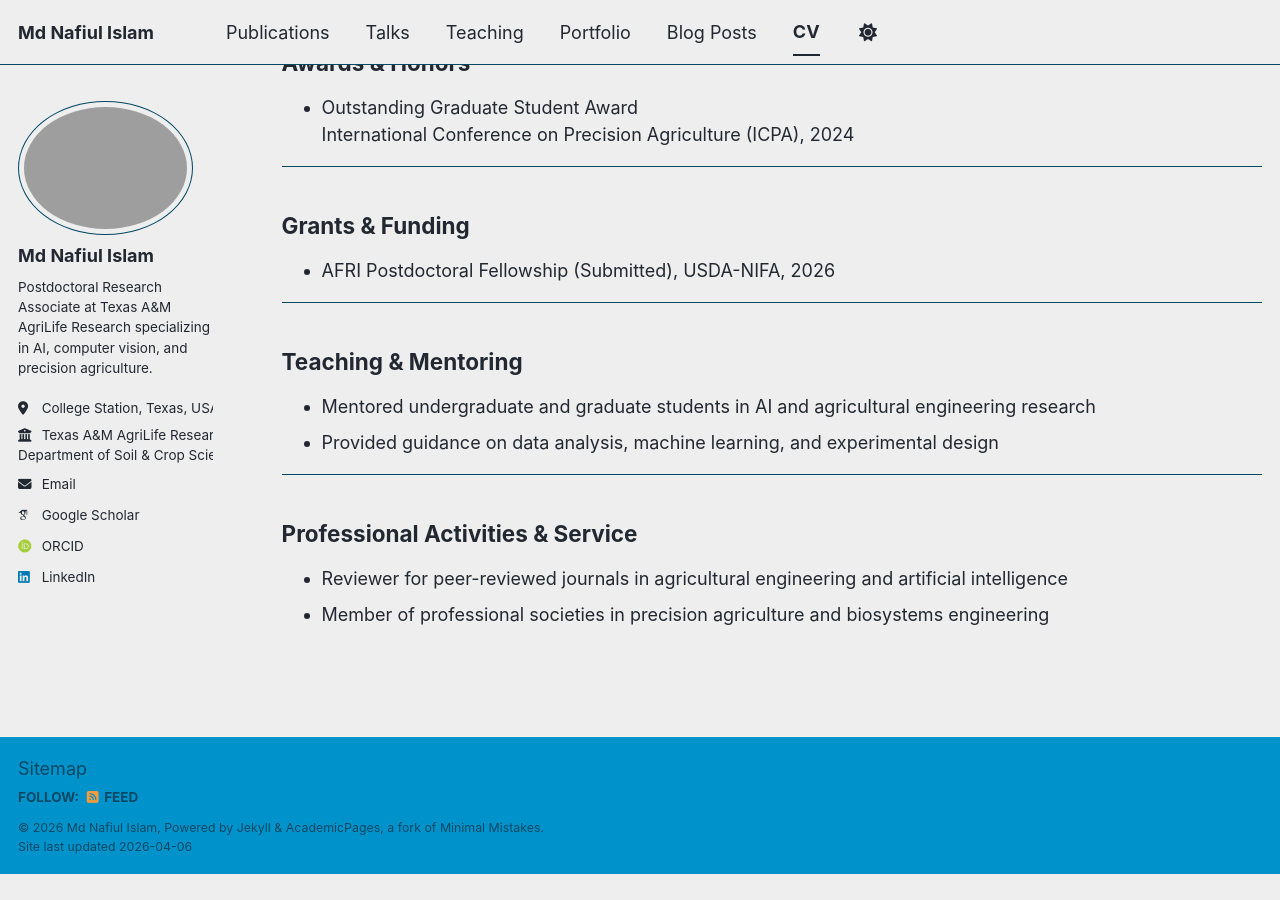
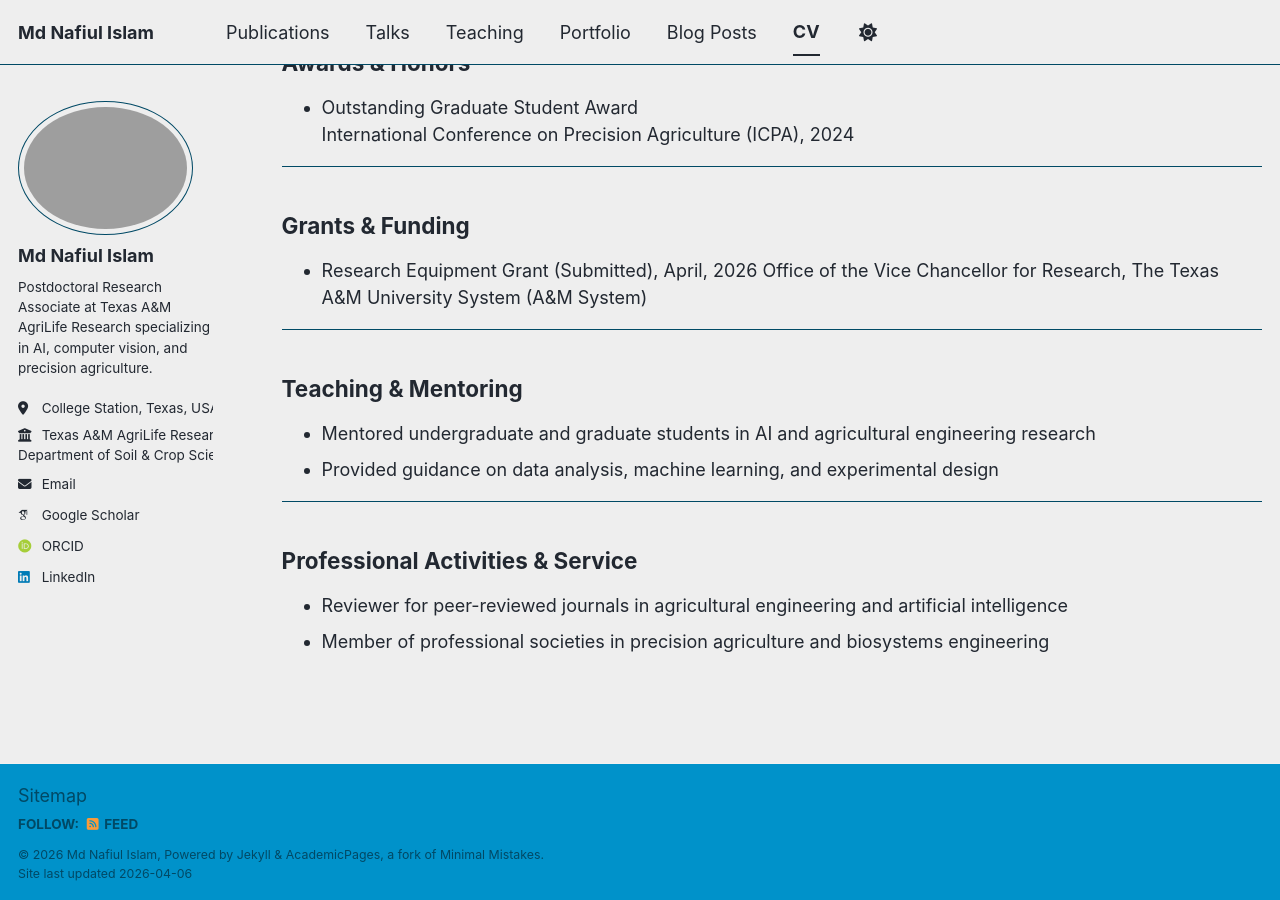
Before and after one commit to NafiulIslamBD/nafiul_islam_precision_agriculture_HSTU_CNU_UTK.github.io, a Jekyll site: the page built from _pages/cv.md, in a window 1280 px wide and 900 px high, scrolled down 3396 px. Built offline with Jekyll 4.4.1, drawn with Linux system fonts in a browser that asks for light colours; some web fonts are replaced; a script bundle is joined from its source files by our own code; library files that are not in the unit come from our copies; before the commit the page ends 4271 px from its top, so only the background shows below that.

Commit message:
Update cv.md

```diff
--- a/_pages/cv.md
+++ b/_pages/cv.md
@@ -115,7 +115,8 @@ Chungnam National University, South Korea
 ---
 
 ## Grants & Funding
-- AFRI Postdoctoral Fellowship (Submitted), USDA-NIFA, 2026
+- Research Equipment Grant (Submitted), April, 2026
+  Office of the Vice Chancellor for Research, The Texas A&M University System (A&M System)
 
 ---
 
```
